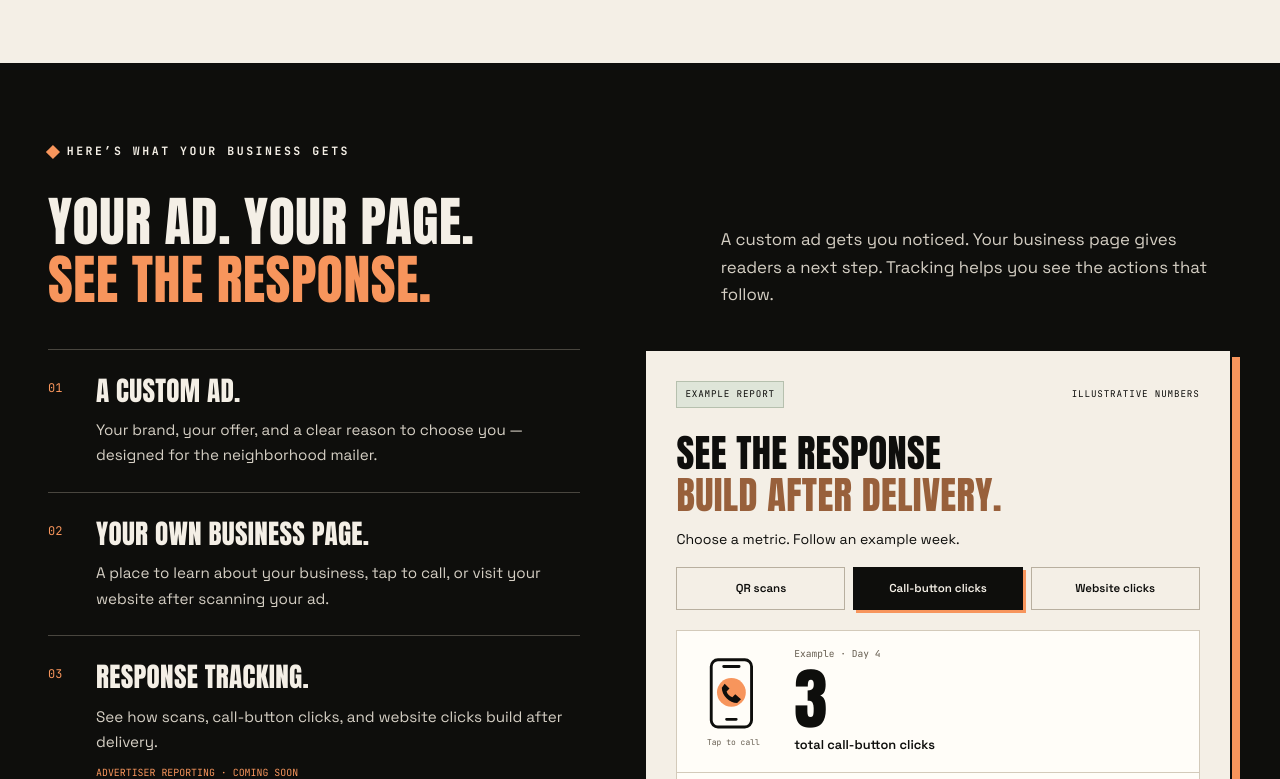
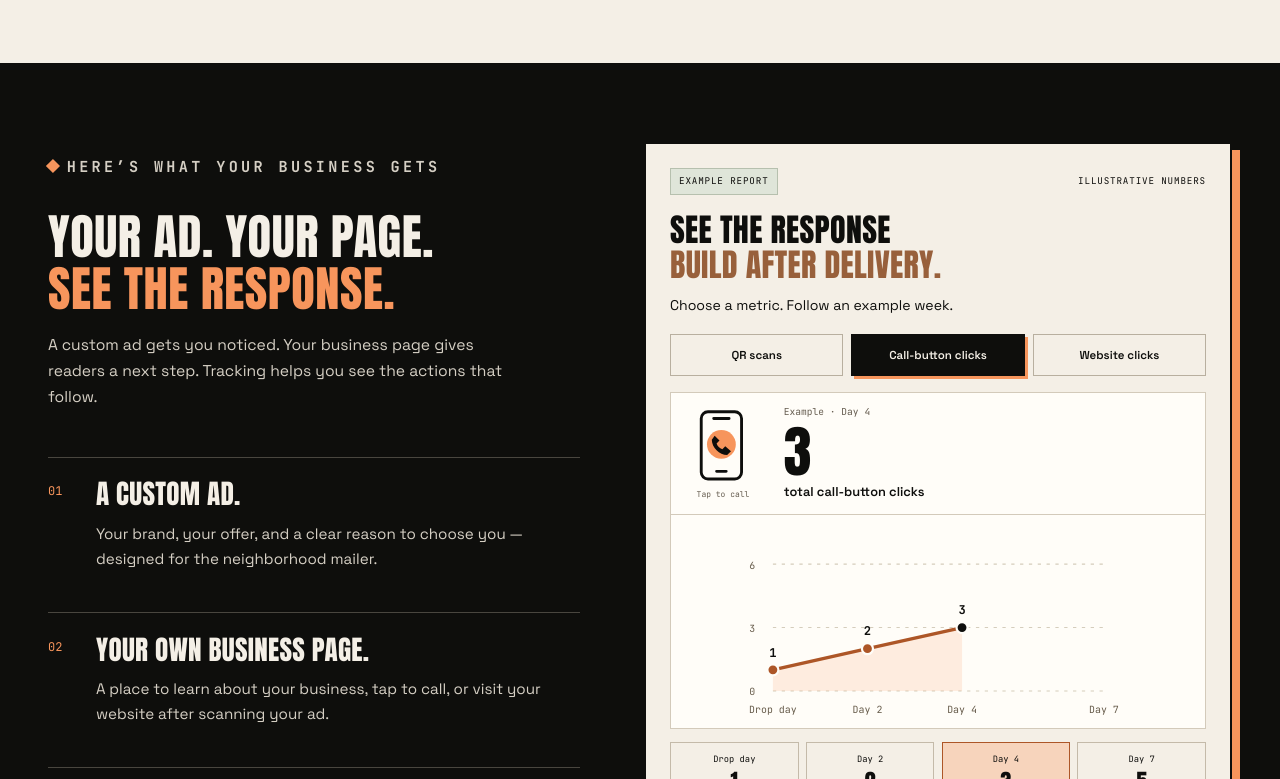
Before and after one commit to damian186/HNL-website, a React (Vite) app: page / in a window 1280 px wide. Shown: the part 2021-2800 px from the top of the page. Built offline with nearby package versions, Linux system fonts and the light colour scheme.

Commit message:
Balance advertiser benefits and looping report columns

```diff
--- a/src/App.tsx
+++ b/src/App.tsx
@@ -761,13 +761,13 @@ function BusinessBenefitsSection() {
   return (
     <section className="business-benefits" id="business" aria-labelledby="business-heading">
       <div className="business-benefits__inner">
+        <div className="business-benefits__grid">
+          <div className="business-benefits__reasons">
         <div className="business-benefits__head">
           <p className="eyebrow eyebrow--on-dark">Here’s what your business gets</p>
           <h2 id="business-heading">Your ad. Your page.<br /><span className="is-orange">See the response.</span></h2>
           <p>A custom ad gets you noticed. Your business page gives readers a next step. Tracking helps you see the actions that follow.</p>
         </div>
-        <div className="business-benefits__grid">
-          <div className="business-benefits__reasons">
             <article><span className="business-benefits__number">01</span><div><h3>A custom ad.</h3><p>Your brand, your offer, and a clear reason to choose you — designed for the neighborhood mailer.</p></div></article>
             <article><span className="business-benefits__number">02</span><div><h3>Your own business page.</h3><p>A place to learn about your business, tap to call, or visit your website after scanning your ad.</p></div></article>
             <article><span className="business-benefits__number">03</span><div><h3>Response tracking.</h3><p>See how scans, call-button clicks, and website clicks build after delivery.</p><span className="business-benefits__coming">Advertiser reporting · coming soon</span></div></article>
--- a/src/styles.css
+++ b/src/styles.css
@@ -644,21 +644,22 @@ a {
 /* ---------- business value and response journey ---------- */
 .business-benefits { background: var(--ink); color: var(--cream); border-block: 3px solid var(--ink); scroll-margin-top: 5.5rem; }
 .business-benefits__inner { width: min(var(--maxw), 100% - 2.4rem); margin-inline: auto; padding-block: clamp(3.5rem, 6vw, 5rem); }
-.business-benefits__head { display: grid; grid-template-columns: 1.1fr .9fr; column-gap: 3rem; align-items: end; }
+.business-benefits__head { display: block; margin-bottom: 1.6rem; }
 .business-benefits__head > .eyebrow { grid-column: 1 / -1; }
-.business-benefits__head h2 { font-size: clamp(2.6rem, 4.2vw, 3.5rem); margin-top: 1rem; line-height: 1.08; }
-.business-benefits__head > p:last-child { max-width: 43rem; margin-top: 1.3rem; color: #d5cfc4; font-size: 1.05rem; line-height: 1.65; }
-.business-benefits__grid { display: grid; grid-template-columns: minmax(0, .95fr) minmax(0, 1.05fr); gap: clamp(2rem, 5vw, 4rem); margin-top: 2.5rem; align-items: start; }
-.business-benefits__reasons article { display: grid; grid-template-columns: 2rem 1fr; gap: 1rem; padding: 1.55rem 0; border-top: 1px solid #49463f; }
+.business-benefits__head h2 { font-size: clamp(2.5rem, 3.8vw, 3.2rem); margin-top: 1rem; line-height: 1.08; }
+.business-benefits__head > p:last-child { max-width: 30rem; margin-top: 1.1rem; color: #d5cfc4; font-size: .98rem; line-height: 1.65; }
+.business-benefits__grid { display: grid; grid-template-columns: minmax(0, .95fr) minmax(0, 1.05fr); gap: clamp(2rem, 5vw, 4rem); align-items: stretch; }
+.business-benefits__reasons { display: flex; flex-direction: column; justify-content: space-between; min-width: 0; }
+.business-benefits__reasons article { display: grid; grid-template-columns: 2rem 1fr; gap: 1rem; padding: 1.3rem 0; border-top: 1px solid #49463f; }
 .business-benefits__number { color: var(--orange); font: .75rem/1.5 var(--font-mono); padding-top: .25rem; }
 .business-benefits__reasons h3 { font-size: 1.7rem; line-height: 1.15; }
 .business-benefits__reasons p { margin-top: .7rem; font-size: .95rem; line-height: 1.65; color: #d5cfc4; }
-.business-benefits__map-link { display: inline-flex; gap: 1.5rem; align-items: center; text-decoration: none; color: var(--ink); background: var(--orange); padding: .9rem 1.2rem; margin-top: 1rem; font-family: var(--font-display); text-transform: uppercase; border: 2px solid var(--orange); box-shadow: 4px 4px 0 var(--cream); }
+.business-benefits__map-link { align-self: flex-start; display: inline-flex; gap: 1.5rem; align-items: center; text-decoration: none; color: var(--ink); background: var(--orange); padding: .9rem 1.2rem; margin-top: 1rem; font-family: var(--font-display); text-transform: uppercase; border: 2px solid var(--orange); box-shadow: 4px 4px 0 var(--cream); }
 .business-benefits__map-link:hover { background: var(--cream); }
-.response-preview { background: var(--cream); color: var(--ink); padding: clamp(1.2rem, 2.4vw, 1.9rem); box-shadow: 8px 8px 0 var(--orange); border: 2px solid var(--ink); }
+.response-preview { background: var(--cream); color: var(--ink); padding: clamp(1.2rem, 2vw, 1.5rem); box-shadow: 8px 8px 0 var(--orange); border: 2px solid var(--ink); }
 .response-preview__heading { display: flex; align-items: center; justify-content: space-between; gap: .6rem; font: .58rem/1.4 var(--font-mono); text-transform: uppercase; letter-spacing: .09em; }
 .response-preview__heading > span:first-child { background: #dfe5d9; border: 1px solid #b6c0ae; padding: .35rem .5rem; }
-.response-preview > h3 { font-size: clamp(1.9rem, 3vw, 2.55rem); line-height: 1.1; margin-top: 1.5rem; }
+.response-preview > h3 { font-size: clamp(1.8rem, 2.5vw, 2.1rem); line-height: 1.1; margin-top: 1.1rem; }
 .response-preview > h3 span { color: #98603b; }
 .response-preview__intro { font-size: .88rem; line-height: 1.5; margin-top: .8rem; }
 .response-preview__actions { display: grid; grid-template-columns: repeat(3, minmax(0,1fr)); gap: .5rem; margin-top: 1.1rem; }
@@ -666,17 +667,17 @@ a {
 .response-preview__actions button[aria-pressed="true"] { background: var(--ink); color: var(--cream); border-color: var(--ink); box-shadow: 3px 3px 0 var(--orange); }
 .response-preview__actions button:hover { border-color: var(--ink); }
 .business-benefits__coming { display: inline-block; color: var(--orange); margin-top: .75rem; font: .62rem/1.5 var(--font-mono); text-transform: uppercase; }
-.response-demo { margin-top: 1.3rem; }
-.response-demo__summary { display: flex; gap: 1.3rem; align-items: center; padding: 1rem; border: 1px solid #d3caba; background: #fffdf8; }
+.response-demo { margin-top: 1rem; }
+.response-demo__summary { display: flex; gap: 1.3rem; align-items: center; padding: .75rem; border: 1px solid #d3caba; background: #fffdf8; }
 .response-demo__illustration { flex: 0 0 5rem; text-align: center; }
 .response-demo__icon { width: 4.8rem; height: 4.8rem; display: block; color: var(--ink); }
 .response-demo__illustration > span { display: block; font: .5rem/1.4 var(--font-mono); margin-top: .3rem; color: #665d50; }
 .response-demo__total { display: flex; flex-direction: column; align-items: flex-start; }
 .response-demo__asof { font: .6rem/1.5 var(--font-mono); color: #665d50; }
-.response-demo__total strong { font: 4.2rem/1 var(--font-display); margin-block: .2rem; font-variant-numeric: tabular-nums; }
+.response-demo__total strong { font: 3.5rem/1 var(--font-display); margin-block: .2rem; font-variant-numeric: tabular-nums; }
 .response-demo__total > span:last-child { font-size: .8rem; font-weight: 600; }
-.response-demo__chart { background: #fffdf8; padding: 1.5rem .1rem .3rem; border: 1px solid #d3caba; border-top: 0; }
-.response-demo__chart svg { display: block; width: 100%; overflow: visible; }
+.response-demo__chart { background: #fffdf8; padding: 1rem .1rem .3rem; border: 1px solid #d3caba; border-top: 0; }
+.response-demo__chart svg { display: block; width: 100%; max-height: 12rem; overflow: visible; }
 .response-demo__chart text { font: 9px var(--font-mono); fill: #675c4b; }
 .response-demo__chart .response-demo__point-value { font-weight: 700; fill: var(--ink); font-size: 11px; }
 .response-demo__days { display: grid; grid-template-columns: repeat(4, minmax(0,1fr)); gap: .45rem; margin-top: .8rem; }
@@ -687,8 +688,8 @@ a {
 .response-demo__chart-note { display: flex; flex-wrap: wrap; justify-content: space-between; gap: .5rem; margin-top: .65rem; font: .53rem/1.5 var(--font-mono); color: #665d50; }
 .response-demo__chart-note button { background: transparent; border: 0; padding: 0; font: inherit; color: var(--ink); text-decoration: underline; cursor: pointer; }
 .response-demo__chart-note button:disabled { cursor: default; color: #665d50; text-decoration: none; }
-.response-demo__caption { font-size: .82rem; line-height: 1.55; margin-top: 1rem; }
-.response-demo__limit { font-size: .69rem; line-height: 1.55; color: #665d50; margin-top: .45rem; }
+.response-demo__caption { min-height: 2.55rem; font-size: .82rem; line-height: 1.55; margin-top: 1rem; }
+.response-demo__limit { min-height: 2.15rem; font-size: .69rem; line-height: 1.55; color: #665d50; margin-top: .45rem; }
 .response-preview__availability { font: .6rem/1.6 var(--font-mono); margin-top: 1rem; color: #62594e; border-top: 1px dashed #baaf9e; padding-top: .8rem; }
 .business-benefits__close { display: flex; flex-wrap: wrap; align-items: center; gap: .6rem 1.2rem; margin-top: 3rem; padding-top: 1.5rem; border-top: 1px solid #49463f; font-family: var(--font-display); text-transform: uppercase; font-size: clamp(1.5rem, 2.5vw, 2rem); }
 @media (max-width: 800px) {
```
